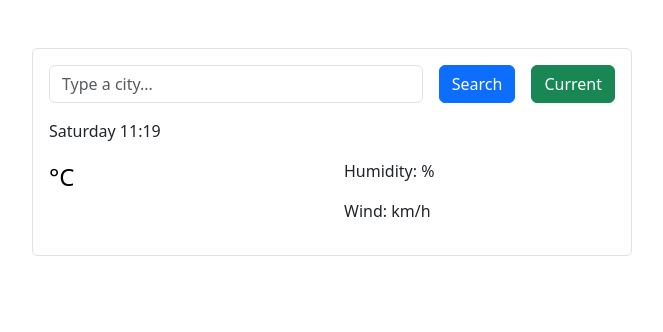
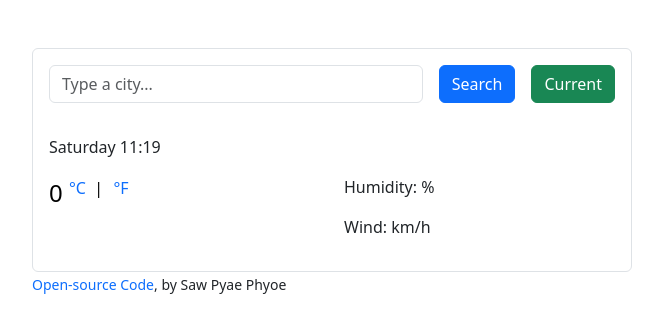
Before and after one commit to SawPyaePhyoe/She_code_exercise, a plain HTML site: page index.html in a window 1280 px wide. Shown: the whole page, without its empty margins (308-971 px from the left). Drawn offline with nearby package versions, Linux system fonts and the light colour scheme.

Commit message:
update js and html

```diff
--- a/index.html
+++ b/index.html
@@ -4,7 +4,7 @@
     <meta charset="UTF-8" />
     <meta http-equiv="X-UA-Compatible" content="IE=edge" />
     <meta name="viewport" content="width=device-width, initial-scale=1.0" />
-    <title>Document</title>
+    <title>Weather-app</title>
     <script src="https://unpkg.com/axios/dist/axios.min.js"></script>
     <link
       href="https://cdn.jsdelivr.net/npm/bootstrap@5.3.0-alpha3/dist/css/bootstrap.min.css"
@@ -13,16 +13,28 @@
       crossorigin="anonymous"
     />
     <style>
-      .container {
+      .main {
         max-width: 600px;
+        width: 100%;
+      }
+      #cel:hover {
+        text-decoration: underline;
+        transition: 0.3s ease-in-out;
+        cursor: pointer;
+      }
+      #fah:hover {
+        text-decoration: underline;
+        transition: 0.3s ease-in-out;
+        cursor: pointer;
       }
     </style>
   </head>
   <body>
+    <div class="d-flex justify-content-center">
+      <div class="main">
         <div
-      class="container border border-1 d-flex flex-column p-3 rounded my-5 mx-auto"
+          class="container border border-1 d-flex flex-column p-3 rounded mt-5 mx-auto"
         >
-      <div>
           <form class="d-flex" id="frm">
             <input
               type="search"
@@ -42,7 +54,10 @@
           <div class="row align-items-start">
             <div class="col d-flex align-items-center">
               <p class="temp text-black" style="font-size: 1.5rem">
-              <span id="temp"></span> <span>°C</span>
+                <span class="temp text-black fs-4" id="temp">0</span>
+                <span><sup class="fs-6 text-primary" id="cel">°C </sup></span>
+                <span><sup class="fs-6">&nbsp;|&nbsp;</sup></span>
+                <span> <sup class="fs-6 text-primary" id="fah">°F</sup></span>
               </p>
             </div>
             <div class="col">
@@ -51,7 +66,17 @@
             </div>
           </div>
         </div>
+
+        <small>
+          <a
+            href="https://github.com/SawPyaePhyoe/She_code_exercise.git"
+            class="text-decoration-none"
+            >Open-source Code</a
+          >, by Saw Pyae Phyoe
+        </small>
       </div>
+    </div>
+
     <script
       src="https://cdn.jsdelivr.net/npm/bootstrap@5.3.0-alpha3/dist/js/bootstrap.bundle.min.js"
       integrity="sha384-ENjdO4Dr2bkBIFxQpeoTz1HIcje39Wm4jDKdf19U8gI4ddQ3GYNS7NTKfAdVQSZe"
--- a/index.js
+++ b/index.js
@@ -9,6 +9,8 @@ const curBtn = document.getElementById("current");
 const temp = document.getElementById("temp");
 let apiKey = "ce144f0cf51fa43f03431f0488a36728";
 let units = "metric";
+const fah = document.getElementById("fah");
+const cel = document.getElementById("cel");
 
 function displayWeather(response) {
   console.log(response);
@@ -16,6 +18,14 @@ function displayWeather(response) {
   const Temp = Math.round(response.data.main.temp);
   console.log(Temp);
   temp.innerHTML = `${Temp}`;
+  fah.onclick = () => {
+    const fah = (Temp * 9) / 5 + 32;
+    temp.innerText = `${Math.round(fah)}`;
+  };
+  cel.onclick = () => {
+    const cel = ((temp.innerText - 32) * 5) / 9;
+    temp.innerText = `${Math.round(cel)}`;
+  };
   city.innerText = `${response.data.name}`;
   weather_status.innerText = response.data.weather[0].description;
   humidity.innerText = `${response.data.main.humidity}`;
```
Lines whose indentation alone changed are shown as unchanged.
